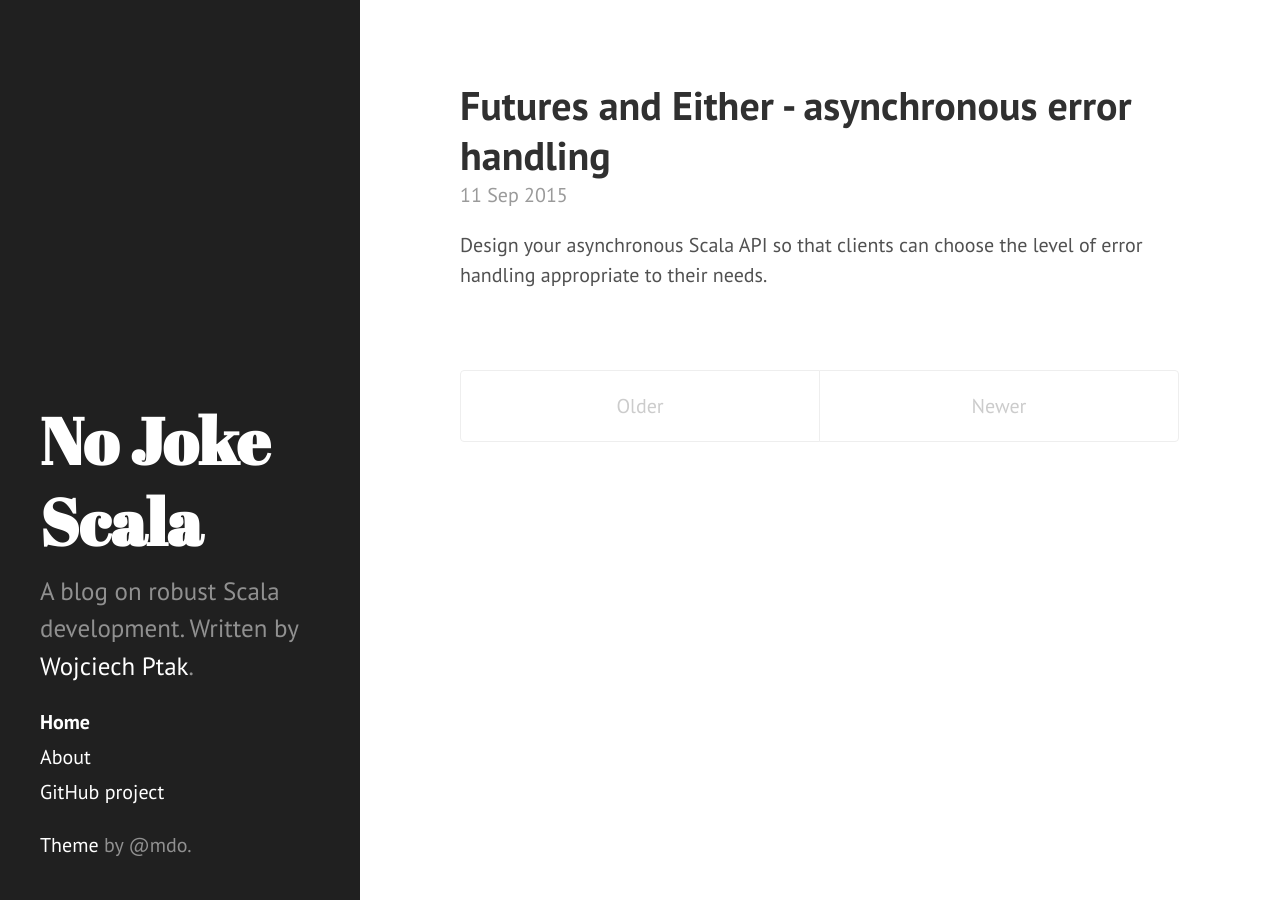
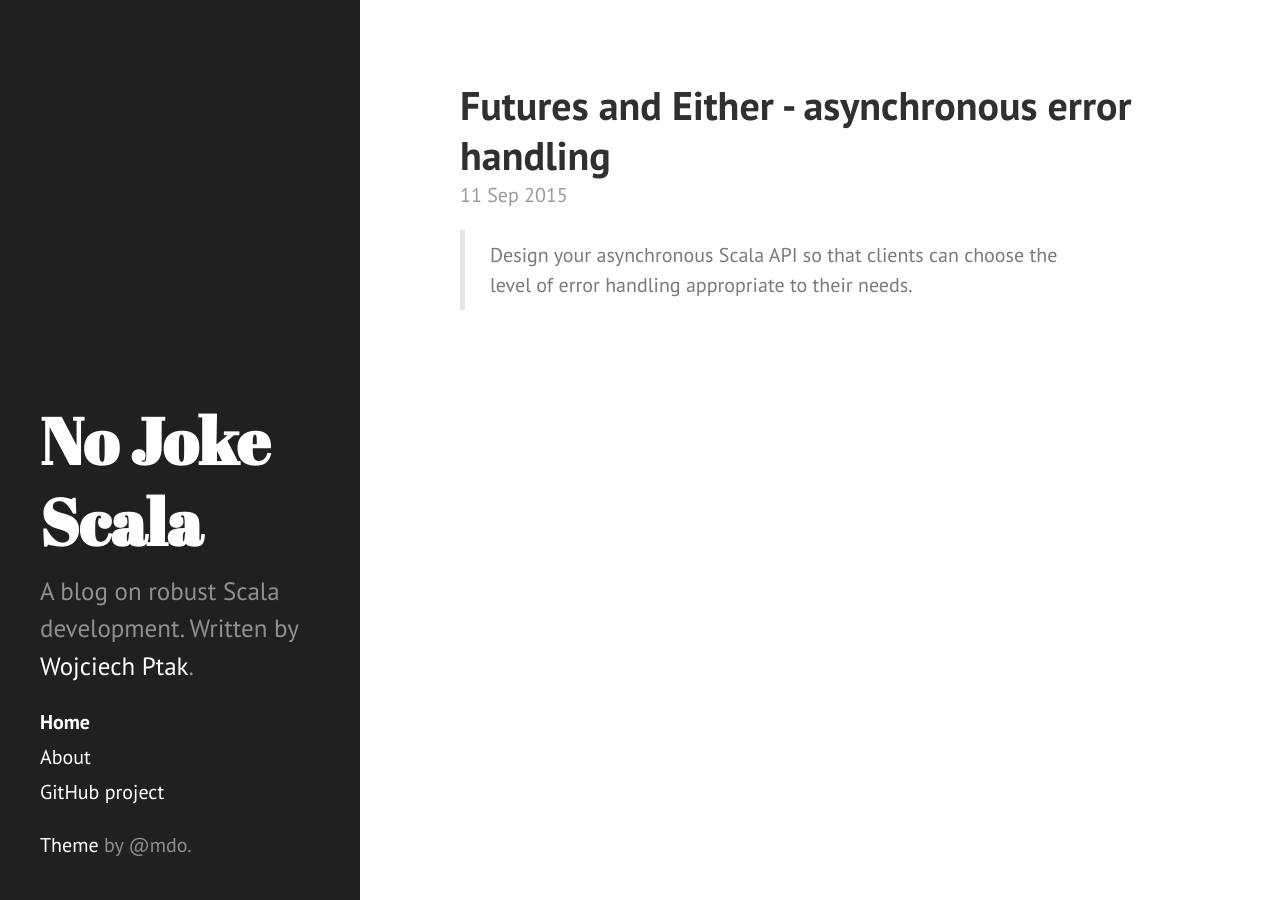
Before and after one commit to WojciechP/nojokescala, a Jekyll site: the page built from index.html, in a window 1280 px wide. Built offline with Jekyll 4.4.1, drawn with Linux system fonts in a browser that asks for light colours; Markdown is read by kramdown in place of the engine named in the settings; the list of posts is cut into pages by our own code.

```diff
--- a/index.html
+++ b/index.html
@@ -14,11 +14,14 @@ title: Home
 
     <span class="post-date">{{ post.date | date_to_string }}</span>
 
-    {{ post.snippet}}
+    <blockquote>
+      {{ post.snippet }}
+    </blockquote>
   </div>
   {% endfor %}
 </div>
 
+{% if paginator.next_page or paginator.previous_page %}
 <div class="pagination">
   {% if paginator.next_page %}
     <a class="pagination-item older" href="{{ site.baseurl }}page{{paginator.next_page}}">Older</a>
@@ -35,3 +38,4 @@ title: Home
     <span class="pagination-item newer">Newer</span>
   {% endif %}
 </div>
+{% endif %}
```
Also changed, not shown: 1 other file.
